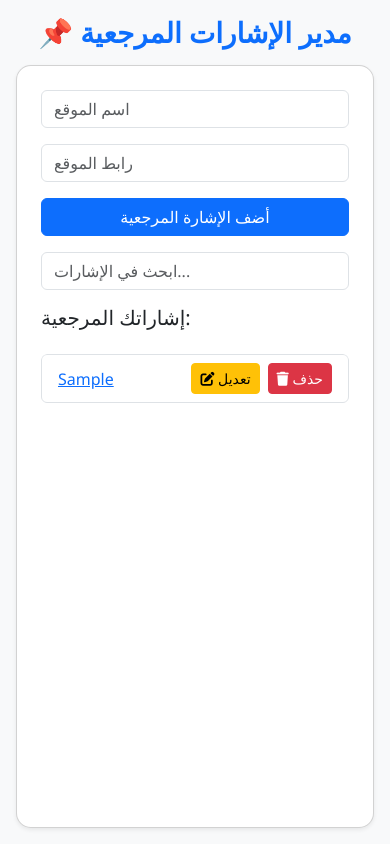
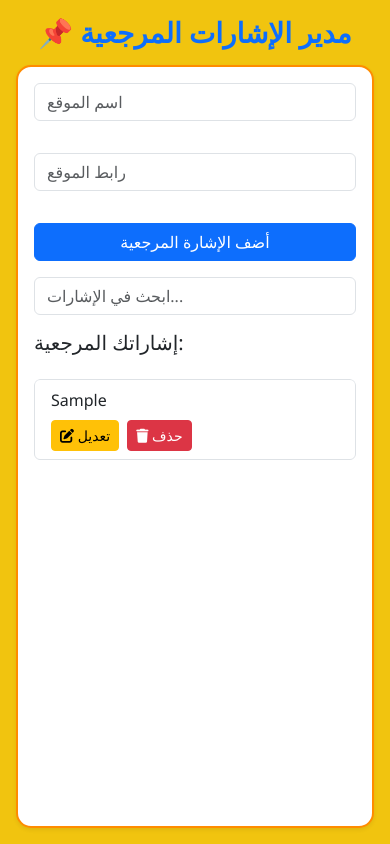
Before and after one commit to hashem2000f/-my-first-website, a plain HTML site: page index.html in a window 390 px wide. Both pictures are taken after typing "Sample", "https://example.com" into the empty fields and a click on the button "أضف الإشارة المرجعية". Drawn offline with nearby package versions, Linux system fonts and the light colour scheme.

Commit message:
Add files via upload

```diff
--- a/index.html
+++ b/index.html
@@ -1,4 +1,4 @@
- <!DOCTYPE html>
+<!DOCTYPE html>
 <html lang="ar">
 <head>
   <meta charset="UTF-8">
@@ -11,10 +11,46 @@
       height: 100%;
       margin: 0;
       overflow: hidden;
-      background-color: #f8f9fa;
       font-family: 'Segoe UI', sans-serif;
     }
 
+    /* تحديد الألوان حسب نوع الجهاز */
+    /* اللون الافتراضي */
+    body {
+      background-color: #f8f9fa; /* اللون العام */
+    }
+
+    /* لأجهزة الكمبيوتر المحمول */
+    @media (min-width: 1025px) {
+      body {
+        background-color: #e9ecef; /* لون خاص للكمبيوتر المحمول */
+      }
+      .card {
+        border: 2px solid #343a40;
+      }
+    }
+
+    /* لأجهزة التابلت */
+    @media (max-width: 1024px) and (min-width: 576px) {
+      body {
+        background-color: #d1ecf1; /* لون خاص للآيباد */
+      }
+      .card {
+        border: 2px solid #007bff;
+      }
+    }
+
+    /* لأجهزة الهاتف المحمول */
+    @media (max-width: 575px) {
+      body {
+        background-color: #f1c40f; /* لون خاص للهاتف المحمول */
+      }
+      .card {
+        border: 2px solid #ff8c00;
+      }
+    }
+
+    /* تكبير الـ card وتنسيق النصوص */
     .container-fixed {
       height: 100%;
       display: flex;
@@ -57,15 +93,46 @@
       text-overflow: ellipsis;
     }
 
+    /* تظليل النص باللون الأخضر عند التمرير */
+    .bookmark-text a {
+      text-decoration: none;
+      color: inherit;
+      transition: color 0.3s ease, text-decoration 0.3s ease;
+    }
+
     .bookmark-text a:hover {
-      text-decoration: underline;
-      color: #0d6efd;
+      color: green; /* تغيير اللون إلى الأخضر عند التمرير */
+      text-decoration: none; /* إزالة الخط تحت الرابط */
     }
 
     .bookmark-actions {
       flex-shrink: 0;
       display: flex;
       gap: 0.5rem;
+    }
+
+    /* تحسين الشكل في الشاشات الصغيرة */
+    @media (max-width: 576px) {
+      .card {
+        padding: 1rem;
+      }
+
+      .list-group-item {
+        flex-direction: column;
+        align-items: flex-start;
+      }
+
+      .bookmark-actions {
+        margin-top: 0.5rem;
+      }
+    }
+
+    /* تحسين عرض الفورم في الشاشات الصغيرة */
+    @media (max-width: 576px) {
+      #bookmarkForm input {
+        width: 100%;
+        margin-bottom: 1rem;
+      }
     }
   </style>
 </head>
```
